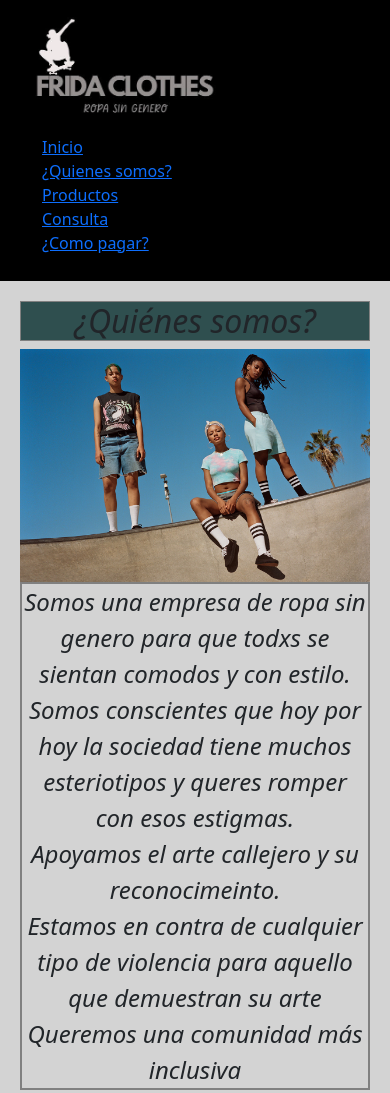
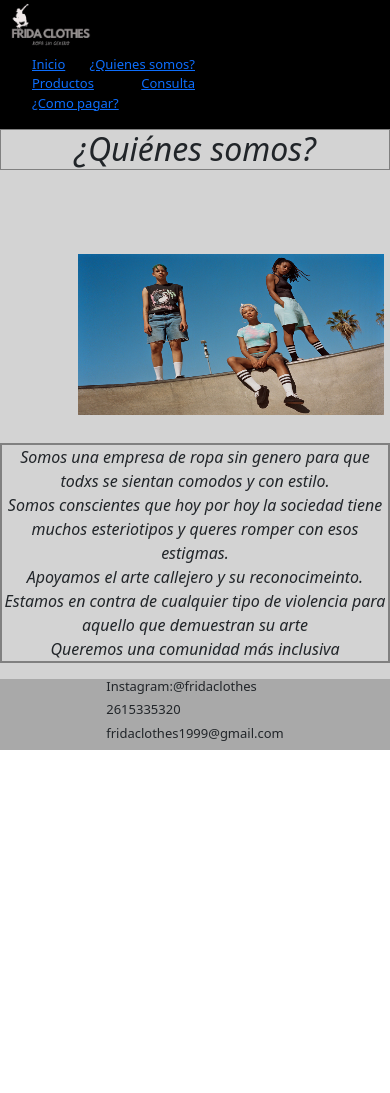
Before and after one commit to Ro54321/FRIDA-CLOTHES, a plain HTML site: page pages/presentacion.html in a window 390 px wide. Shown: the top 1093 px of the page. After the commit the page ends 844 px from the top, so only its background shows below. Drawn offline with nearby package versions, Linux system fonts and the light colour scheme.

Commit message:
Modificacion de responsive

```diff
--- a/css/style.css
+++ b/css/style.css
@@ -11,8 +11,7 @@
     }
 
     header img {
-    width: 60%;
-    height:  80%;
+    width: 50%;
     }
 
     header nav ul {
@@ -27,9 +26,8 @@
  main{
     background-color: lightgrey;
  }
-section {
-    padding: 20px;
-}
+
+
  section h1 {
     text-align: center;
     font-size:  xx-large;
@@ -52,40 +50,51 @@ section {
  section img{
     width: 80%;
     height: 80%;
+    place-self: center;
+    padding: 10%;
  }
 
  /*Presentación*/
-.Presentacion{
+ .Presentacion {
+    padding: 0;
     display: grid;
-    grid-template-columns: 1fr;
-    grid-template-rows: 1fr ;
+    grid-template-columns: 1fr 2fr;
+    grid-template-areas:
+      "imgp parrafo";
 }
+
 .Presentacion img {
-   height: 100%;
-   width: 100%;
+    grid-area: imgp;
+    width: 100%;
+    padding: 2%;
+    place-self: center;
+
 }
-.Presentacion p  {
+
+.Presentacion p {
+    grid-area: parrafo;
     text-align: center;
     font-style: italic;
-    font-size: x-large;
     border: 2px solid grey;
-    flex-wrap: wrap;
+    font-size: medium;
+}
 
-}
 /*Productos*/
 .Contenedor-productos{
-    flex-wrap: wrap;
-    width: 100%;
-    height: 100%;
+    display: grid;
+    grid-template-columns: 1fr 1fr 1fr;
 }
 .card{
     width: 100%;
     height: 100%;
     background-color: lightgrey;
-    align-items: center;
+    place-self: center ;
+    padding: 10%;
 }
 .card img{
     border: 2px solid black;
+    object-fit: cover;
+    width: 100%;
 }
 .card p{
     text-align: center;
@@ -133,23 +142,37 @@ footer div {
 /* MEDIA QUERYS*/
 @media screen and (max-width:768px) {
     /*HEADER*/
-    header{
+    .contenedor-header {
         display: flex;
         flex-direction: column;
-        justify-content: space-between;
         align-items: center;
-        padding:10px;
+        overflow-x: hidden;
     }
 
-    header nav ul{
-        display: flex;
-        flex-direction: column;
+    .logo, .menu {
+        text-align: center;
     }
+    header nav ul {
+        font-size: small;
+
+    }
+
     /*MAIN*/
     h4 {
-        background-color: darkslategrey;
         font-size: larger;
     }
+    /*Presentacion*/
+    .Presentacion {
+        display: flex;
+        flex-wrap: wrap;
+        justify-content: center;
+        align-items: center;
+    }
+
+    .Presentacion img {
+        display: grid;
+    }
+
     /*Consultas*/
     .mapa{
         grid-template-areas:
@@ -160,10 +183,13 @@ footer div {
     }
 
 /*FOOTER*/
-    footer {
-        background-color: darkslategray;
-    }
+ .contenedor-footer{
+    display: grid;
+    grid-template-columns: 1fr;
+    grid-template-rows: 1fr 1fr 1fr;
+ }
     footer h3 {
     font-size: small;
+
 }
 }
--- a/pages/presentacion.html
+++ b/pages/presentacion.html
@@ -10,12 +10,12 @@
 <body>
     <header >
         <div class="contenedor-header">
-        <div>
+        <div class="LOGO">
         <img src="./../assets/LOGO3.jpg" alt="LOGO">
         </div>
-        <div>
+        <div class="menu">
         <nav>
-             <ul class="menu">
+             <ul>
                 <li> <a href="./../index.html">Inicio</a></li>
                 <li><a href="./../pages/presentacion.html">¿Quienes somos?</a></li>
                 <li><a href="./../pages/productos.html">Productos</a></li>
@@ -27,11 +27,14 @@
 </div>
     </header>
     <main>
-        <section>
+        <section >
              <h4 class="Subtitulos">¿Quiénes somos?</h4>
              <div class="Presentacion">
+                <div class="imgP">
                  <img src="../assets/chicas posando.jpg" alt="fotoposando">
-                 <p class="presetacion-text"> Somos una empresa de ropa sin genero para que todxs se sientan comodos y con estilo.  <br>
+                </div>
+                <div class="presetacion-text">
+                 <p > Somos una empresa de ropa sin genero para que todxs se sientan comodos y con estilo.  <br>
 
                 Somos conscientes que hoy por hoy la sociedad tiene muchos esteriotipos y queres romper con esos estigmas. <br>
 
@@ -40,6 +43,7 @@
 
                 Queremos una comunidad más inclusiva
                  </p>
+             </div>
              </div>
         </section>
     </main>
```
Also changed, not shown: index.html (+2 -2 lines), pages/consultas.html (+3 -3 lines), pages/mediodepago.html (+3 -3 lines), pages/productos.html (+3 -3 lines).
